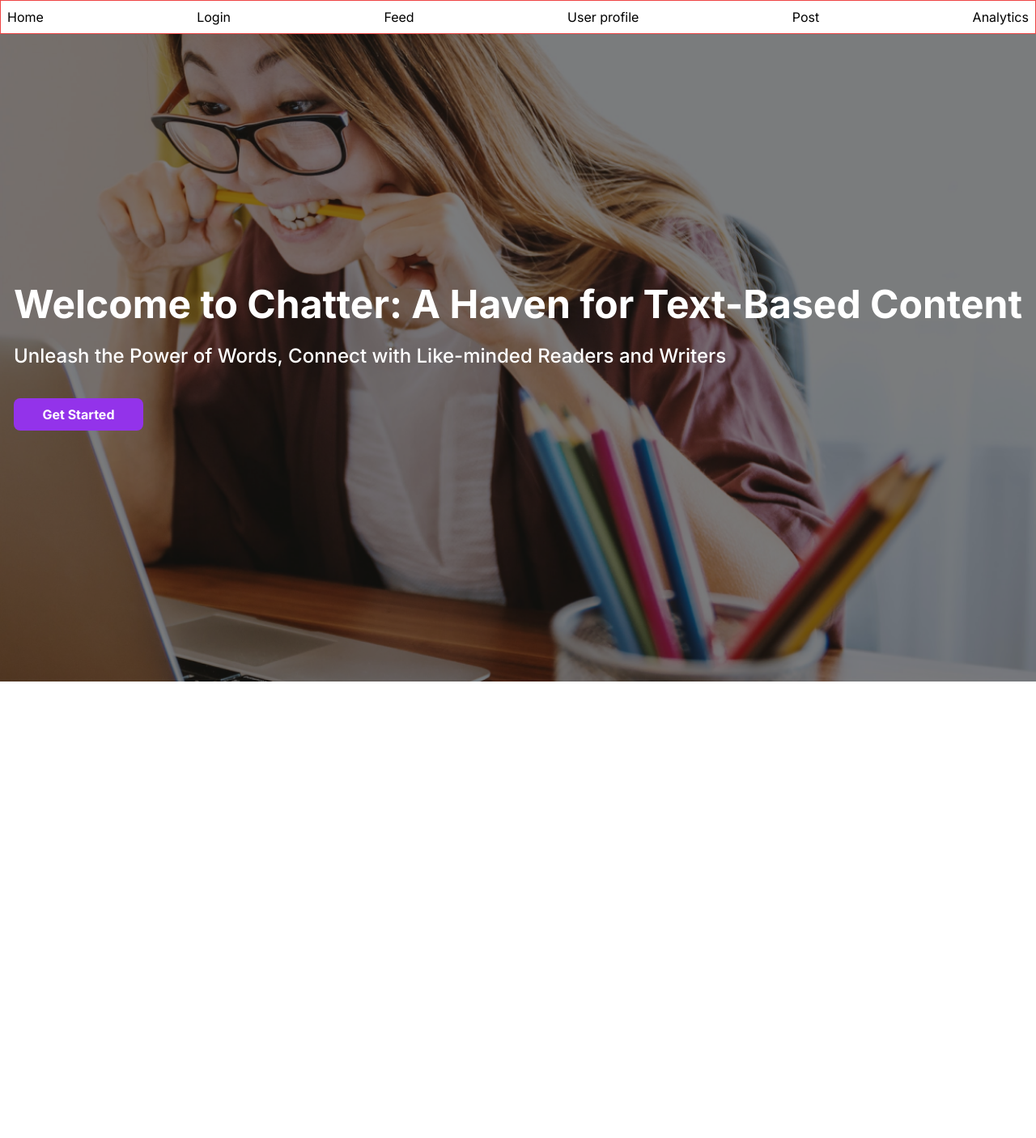
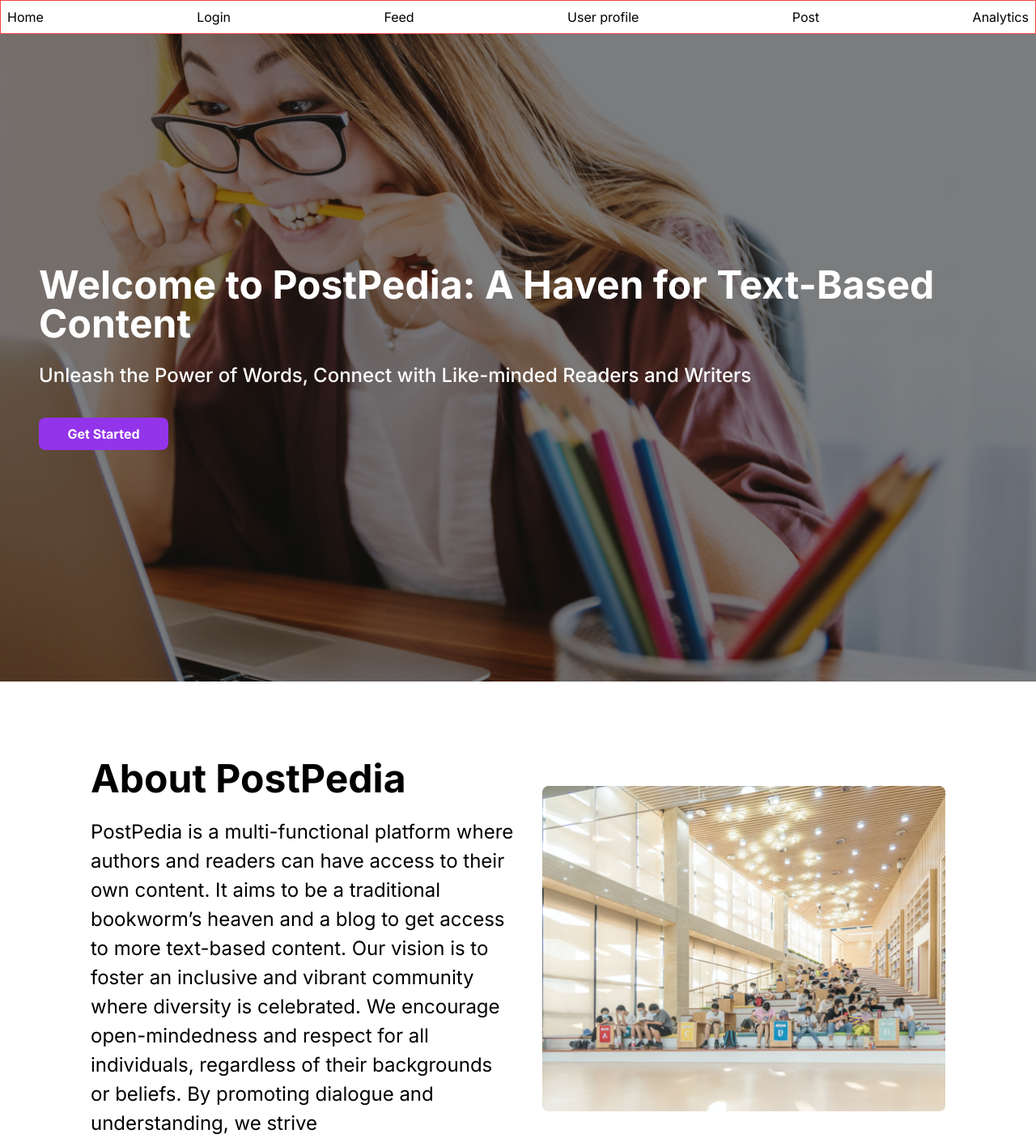
Before and after one commit to Jeweleni/PostPedia, a Next.js app in the folder client/: page / in a window 1280 px wide. Shown: the whole page at 81% size. Before the commit the page ends 842 px from the top, so only its background shows below. Built offline with nearby package versions, Linux system fonts and the light colour scheme.

Commit message:
feat-completed/about-section

```diff
--- a/client/app/page.tsx
+++ b/client/app/page.tsx
@@ -1,4 +1,5 @@
 import heroBackground from "../public/assets/hero-background.png";
+import aboutImg from "../public/assets/about-img.png";
 import Image from 'next/image';
 
 export default function Home() {
@@ -11,12 +12,12 @@ export default function Home() {
         alt='hero-background'
         className="w-full h-full object-cover"
       />
-      <div className="absolute inset-0 bg-black bg-opacity-50 flex flex-col justify-center items-center">
+      <div className="absolute inset-0 bg-black bg-opacity-50 flex flex-col justify-center items-center px-4 sm:px-8 lg:px-12">
         <div className="text-left">
           <h1
             className="text-white font-bold text-2xl md:text-3xl lg:text-4xl xl:text-5xl leading-12 md:leading-16 lg:leading-20 xl:leading-24"
           >
-            Welcome to Chatter: A Haven for Text-Based Content
+            Welcome to PostPedia: A Haven for Text-Based Content
           </h1>
           <p
             className="text-white font-medium text-base md:text-lg lg:text-xl xl:text-2xl leading-6 md:leading-9 lg:leading-12 xl:leading-14 mt-[24px]"
@@ -31,6 +32,28 @@ export default function Home() {
         </div>
       </div>
     </section>
+    {/* ABOUT SECTION */}
+    <section className="flex flex-col md:flex-row justify-between items-center w-full md:w-[90%] mt-8 md:my-24 mx-auto px-4 sm:px-8 lg:px-12">
+      <div className="w-full md:w-1/2 mb-6 md:mb-0 md:mr-8 mx-4 md:mx-0">
+        <h2 className="text-black font-bold text-2xl md:text-3xl lg:text-4xl xl:text-5xl leading-8 md:leading-10 lg:leading-12 xl:leading-14 mb-4 md:mb-6">
+          About PostPedia
+        </h2>
+        <p className="text-black text-base md:text-lg lg:text-xl xl:text-2xl leading-6 md:leading-7 lg:leading-8 xl:leading-9">
+          PostPedia is a multi-functional platform where authors and readers can have access to their own content.
+          It aims to be a traditional bookworm’s heaven and a blog to get access to more text-based content.
+          Our vision is to foster an inclusive and vibrant community where diversity is celebrated. We encourage
+          open-mindedness and respect for all individuals, regardless of their backgrounds or beliefs.
+          By promoting dialogue and understanding, we strive
+        </p>
+      </div>
+      <div>
+        <Image
+          src={aboutImg}
+          alt='about-postpedia-image'
+          className="w-600 md:w-200 h-500 rounded-8"
+        />
+      </div>
+    </section>
 
   </div>
   )
```
Also changed, not shown: client/public/assets/about-img.png (added).
